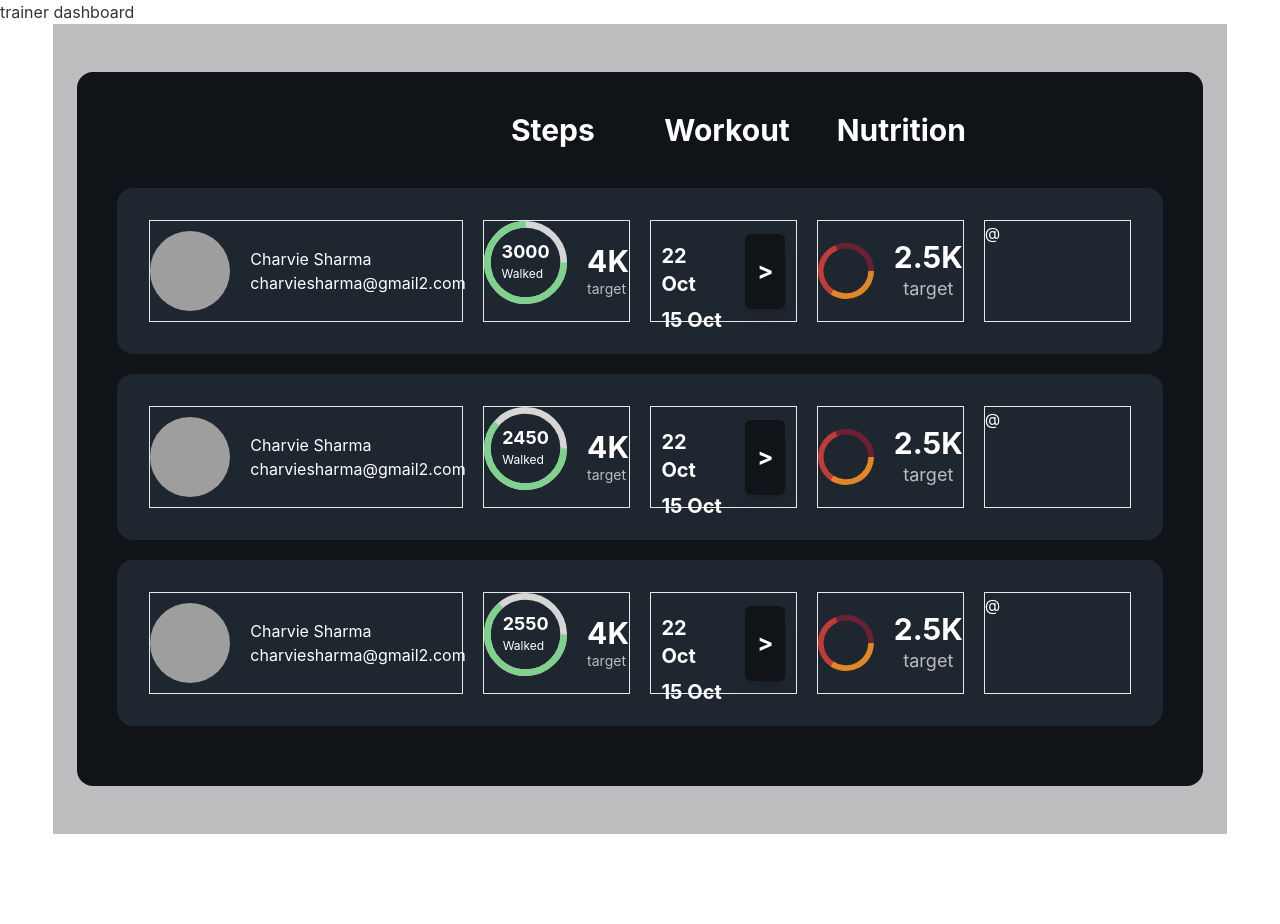
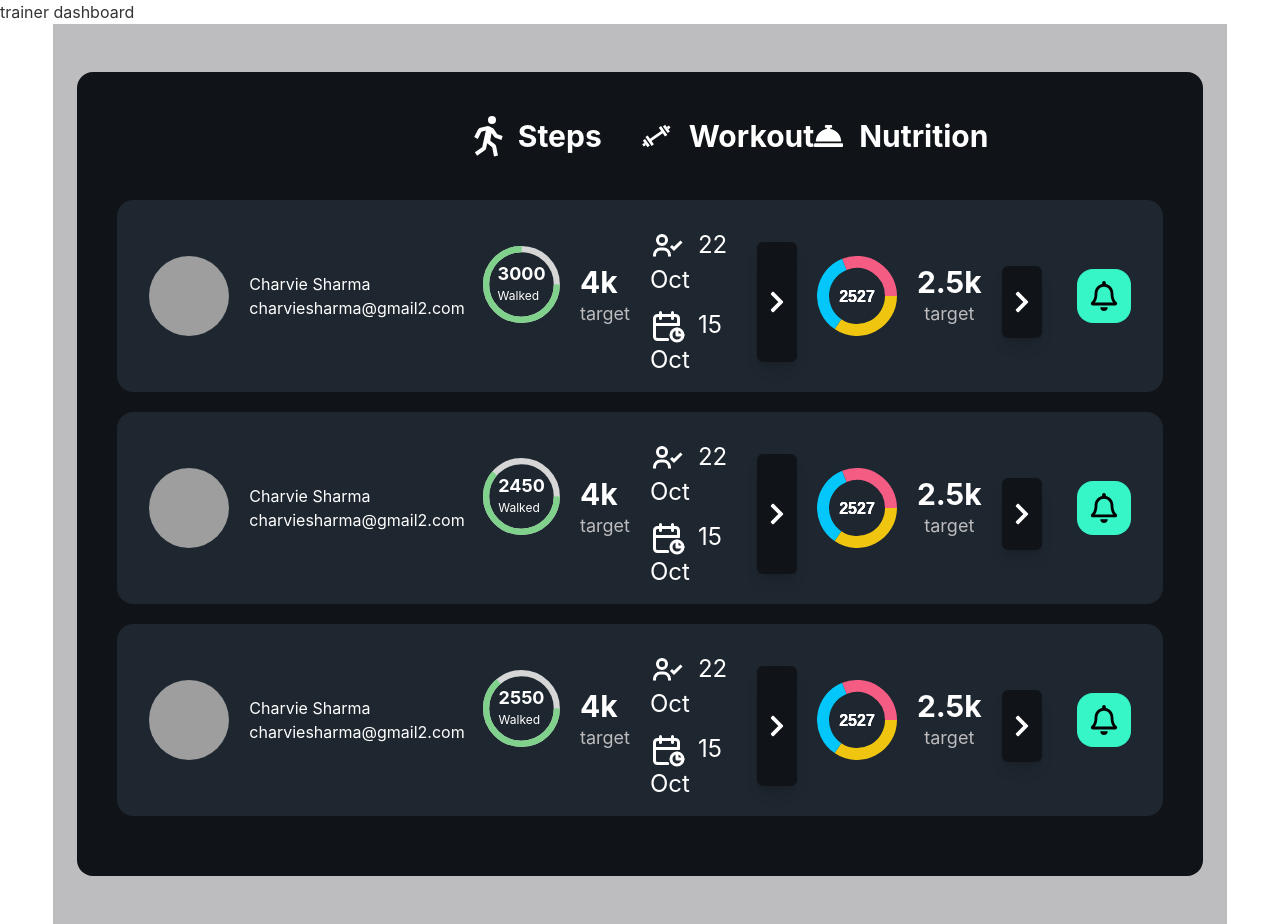
Before and after one commit to Safiul-Azam/trainer-dashboard-client-side, a React (Create React App) app: page / in a window 1280 px wide. Before the commit the page ends 834 px from the top, so only its background shows below. Built offline with nearby package versions, Linux system fonts and the light colour scheme; grey boxes are pictures that could not be loaded.

Commit message:
nutrition site is done and added icon from react-icon

```diff
--- a/package.json
+++ b/package.json
@@ -10,6 +10,7 @@
     "react": "^18.2.0",
     "react-circular-progressbar": "^2.1.0",
     "react-dom": "^18.2.0",
+    "react-icons": "^4.4.0",
     "react-minimal-pie-chart": "^8.3.0",
     "react-scripts": "5.0.1",
     "web-vitals": "^2.1.4"
--- a/src/component/SingleTrainer.js
+++ b/src/component/SingleTrainer.js
@@ -1,15 +1,18 @@
 import React from 'react';
 import { buildStyles, CircularProgressbarWithChildren } from 'react-circular-progressbar';
 import { PieChart } from 'react-minimal-pie-chart';
+import { FaChevronRight, FaRegBell } from "react-icons/fa";
+import { BiUserCheck } from "react-icons/bi";
+import { TbCalendarStats } from "react-icons/tb";
 
 const SingleTrainer = ({ trainer }) => {
-    const { name, email, stepsWalked, stepsTarget, performedDate, scheduledDate, calorieIntake, calorieTarget, proteinConsumed, proteinTarget, carbsConsumed, carbsTarget, fatConsumed, fatTarget } = trainer
+    const { name, email, stepsWalked, stepsTarget, performedDate, scheduledDate, calorieIntake, calorieTarget, proteinConsumed, proteinTarget, carbsConsumed, carbsTarget, fatConsumed, AiFillBell } = trainer
 
     const percentage = stepsWalked
     const totalValueOfPieChart = carbsConsumed + proteinConsumed + fatConsumed
     return (
-        <div className='rounded-2xl grid grid-cols-6 bg-primary text-white mb-5 py-8 px-8 gap-x-5'>
-            <div className='col-span-2 border flex justify-start gap-5 items-center'>
+        <div className='rounded-2xl grid grid-cols-6 bg-primary text-white mb-5 py-4 px-8 gap-x-5'>
+            <div className='col-span-2 flex justify-start gap-5 items-center'>
                 <div class="avatar">
                     <div class="w-20 rounded-full">
                         <img src="https://placeimg.com/192/192/people" alt='' />
@@ -21,7 +24,7 @@ const SingleTrainer = ({ trainer }) => {
                 </div>
             </div>
 
-            <div className='border flex justify-start items-center gap-5'>
+            <div className='flex justify-start items-center gap-5'>
                 <div style={{ width: 100, height: 100 }}>
                     <CircularProgressbarWithChildren
                         value={percentage}
@@ -56,43 +59,50 @@ const SingleTrainer = ({ trainer }) => {
                     </CircularProgressbarWithChildren>
                 </div>
                 <div>
-                    <strong className='text-3xl'>{stepsTarget / 1000}K</strong>
-                    <p className='text-accent text-sm'>target</p>
+                    <strong className='text-3xl'>{stepsTarget / 1000}k</strong>
+                    <p className='text-accent text-lg text-center'>target</p>
                 </div>
             </div>
-            <div className='border flex justify-center items-center gap-5'>
-                <div className='w-16 h-3/4 my-auto text-xl font-bold'>
-                    <h2 className='my-2'>{performedDate}</h2>
-                    <h2>{scheduledDate}</h2>
+            <div className='flex justify-start items-center gap-5'>
+                <div className=''>
+                    <h2 className='text-2xl my-3'><BiUserCheck className='inline text-4xl font-bold mr-3'></BiUserCheck><span>{performedDate}</span></h2>
+                    <h2 className='text-2xl'><TbCalendarStats className='inline text-4xl font-bold mr-3'></TbCalendarStats><span>{scheduledDate}</span></h2>
                 </div>
-                <button className='bg-secondary rounded-md w-10 h-3/4 my-auto text-2xl font-bold shadow-lg'>&#62;</button>
+                <button className='bg-secondary rounded-md h-3/4 mt-3 shadow-lg px-2'><FaChevronRight className='text-2xl'></FaChevronRight></button>
             </div>
-            <div className='border flex justify-start items-center gap-5'>
-                <div style={{ width: 100, height: 100 }}>
+            <div className='flex items-center justify-between gap-x-2 col-span-2'>
+                <div className='flex items-center gap-x-5 '>
+                    <div style={{ width: 80, height: 80 }}>
                         <PieChart
                             data={[
-                            { title: 'Carbs', value: carbsConsumed, color: '#E38627' },
-                            { title: 'Fats', value: fatConsumed, color: '#C13C37' },
-                            { title: 'Protein', value:proteinConsumed, color: '#6A2135' },
+                                { title: 'Carbs', value: carbsConsumed, color: '#F0C50F' },
+                                { title: 'Fats', value: fatConsumed, color: '#03C6FA' },
+                                { title: 'Protein', value: proteinConsumed, color: '#F45C84' },
                             ]}
                             totalValue={totalValueOfPieChart}
-                        lineWidth={20}
-                        // label={({ dataEntry }) => console.log(dataEntry)}
+                            lineWidth={30}
+                            label={({ dataEntry }) => calorieIntake}
                             labelStyle={{
-                          fontSize: '25px',
+                                fontSize: '20px',
+                                fontWeight: 'bold',
                                 fontFamily: 'sans-serif',
-                          fill: '#E38627',
+                                fill: 'white',
                             }}
                             labelPosition={0}
                         />
-
                     </div>
                     <div>
-                    <strong className='text-3xl'>{calorieTarget / 1000}K</strong>
-                    <p className='text-accent text-lg text-center'>target</p>
+                        <strong className='text-3xl'>{calorieTarget / 1000}k</strong>
+                        <p className='text-accent text-lg text-center mt-0'>target</p>
+                    </div>
+                    <button className='bg-secondary rounded-md h-3/4 mt-3 py-6 px-2 shadow-lg'><FaChevronRight className='text-2xl'></FaChevronRight></button>
+                </div>
+                <div className='flex justify-center items-center'>
+                    <button className='bg-neutral p-3 rounded-2xl'>
+                        <FaRegBell className='text-black text-3xl'></FaRegBell>
+                    </button>
                 </div>
             </div>
-            <div className='border'>@</div>
         </div>
     );
 };
--- a/src/component/TrainerInfo.js
+++ b/src/component/TrainerInfo.js
@@ -1,5 +1,8 @@
 import React, { useEffect, useState } from 'react';
 import SingleTrainer from './SingleTrainer';
+import { BiWalk } from "react-icons/bi";
+import { CgGym } from "react-icons/cg";
+import { FaConciergeBell } from "react-icons/fa";
 
 const TrainerInfo = () => {
     const [trainers, setTrainers] = useState([])
@@ -10,13 +13,13 @@ const TrainerInfo = () => {
     }, [])
     return (
         <div class="bg-secondary rounded-2xl p-10">
-            <div className='grid grid-cols-6 text-center'>
+            <div className='grid grid-cols-6'>
             <h3></h3>
             <h3></h3>
-            <h3 className='text-3xl mb-10 text-white font-bold'>Steps</h3>
-            <h3 className='text-3xl mb-10 text-white font-bold'>Workout</h3>
-            <h3 className='text-3xl mb-10 text-white font-bold'>Nutrition</h3>
-            <h3></h3>
+
+            <h3 className='text-3xl mb-10 text-white font-bold flex items-center'><BiWalk className='inline text-5xl'></BiWalk><span className='ml-1'>Steps</span></h3>
+            <h3 className='text-3xl mb-10 text-white font-bold flex items-center'><CgGym className='inline text-5xl'></CgGym><span className='ml-4'>Workout</span></h3>
+            <h3 className='text-3xl mb-10 text-white font-bold flex items-center'><FaConciergeBell className='inline text-4xl'></FaConciergeBell><span className='ml-4'>Nutrition</span></h3>
             </div>
             <div className='grid grid-rows-3'>
                 {
--- a/tailwind.config.js
+++ b/tailwind.config.js
@@ -11,7 +11,7 @@ module.exports = {
           primary: "#1E262F",
           secondary: "#101317",
           accent: "#BDBCBE",
-          neutral: "#1F2731",
+          neutral: "#36F5C7",
           "base-100": "#ffffff",
         },
       },
```
Also changed, not shown: 1 other file (tests, documents, lock files or other folders). Lines whose indentation alone changed are shown as unchanged.
